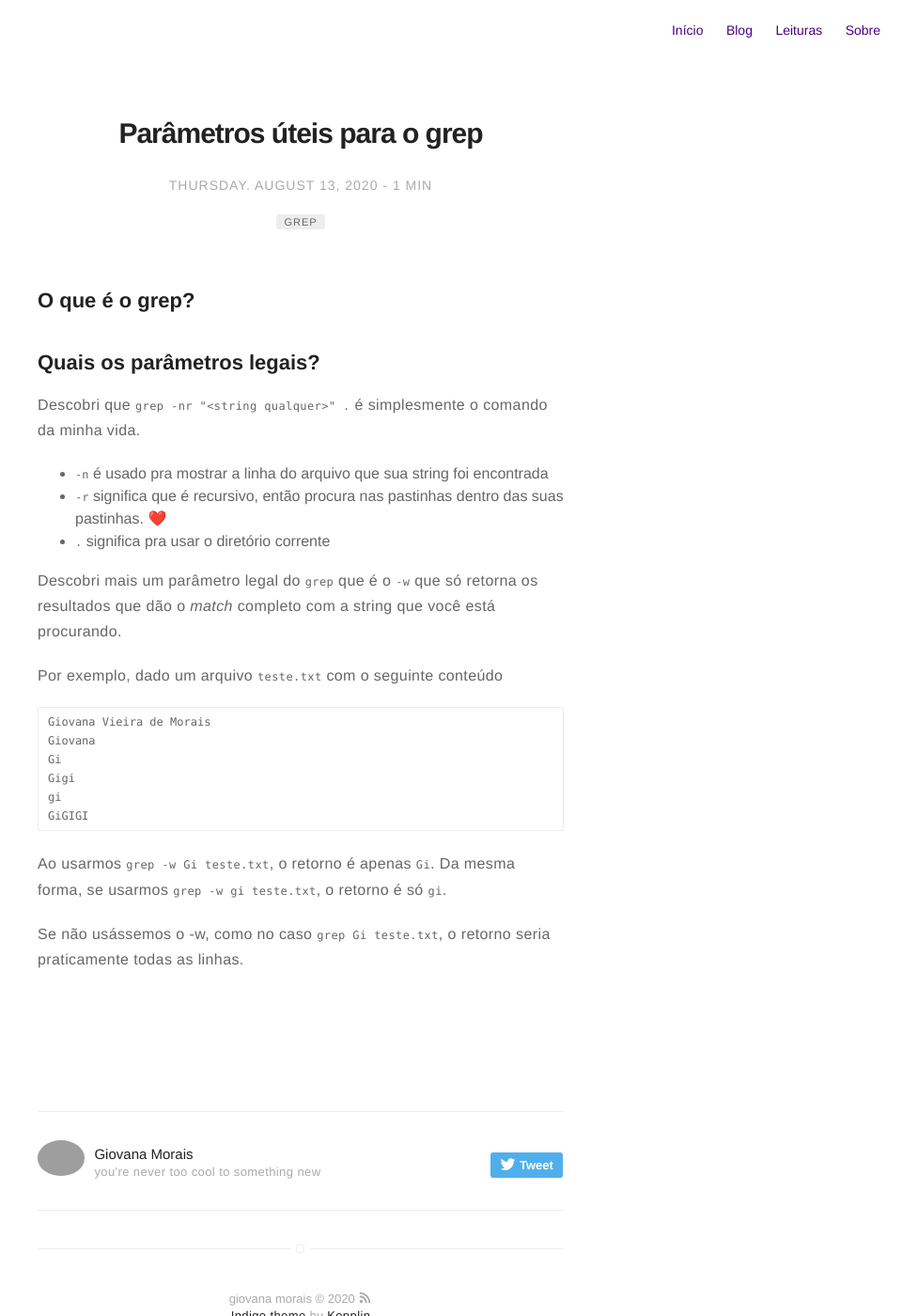
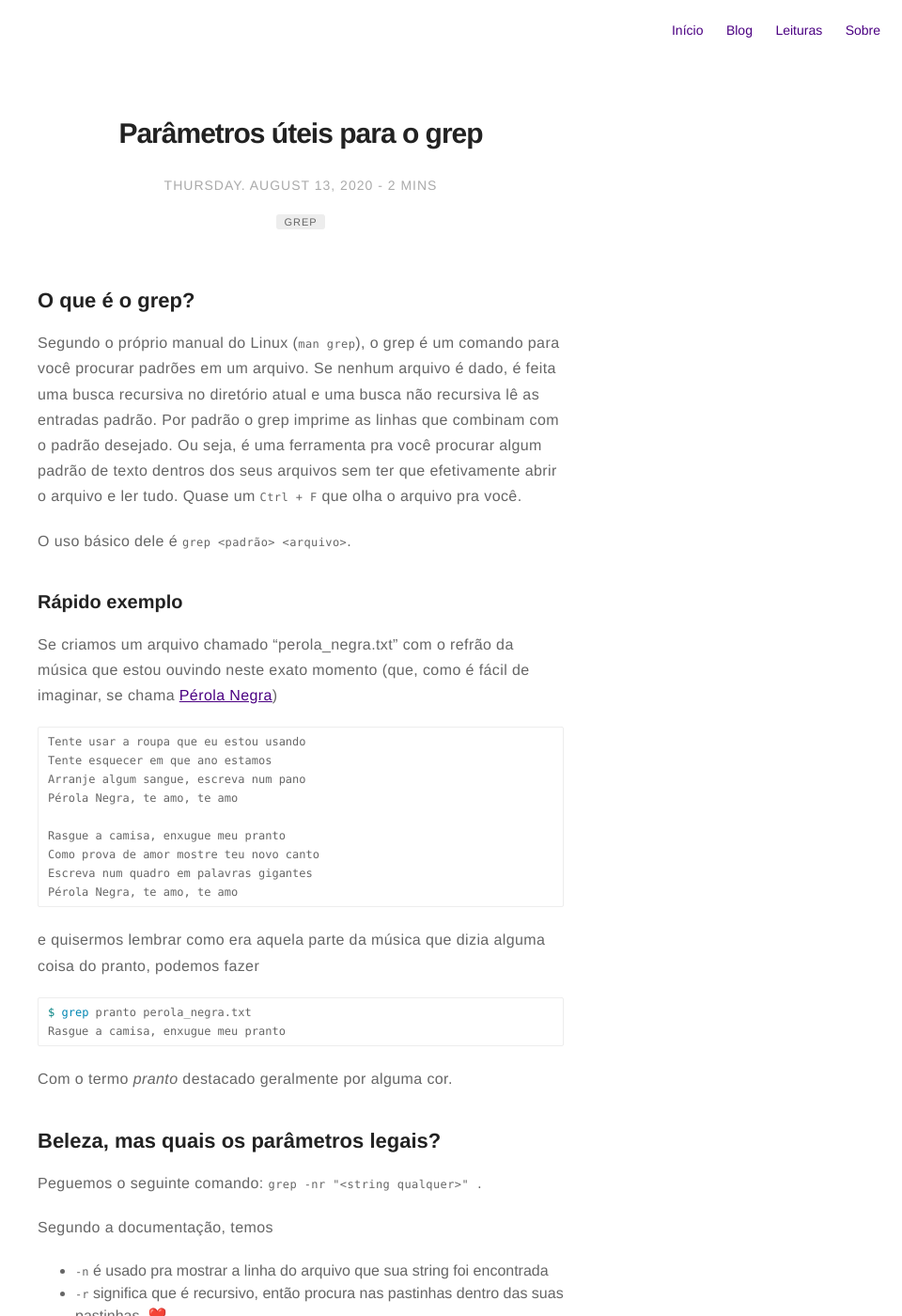
Before and after one commit to giovana-morais/giovana-morais.github.io, a Jekyll site: the page built from _posts/2020-08-13-grep.md, in a window 1280 px wide and 1400 px high. Shown: the whole window at 94% size, without its empty margins (320-1280 px from the left). Built offline with Jekyll 4.4.1, drawn with Linux system fonts in a browser that asks for light colours; emoji names are drawn with the system emoji font.

Commit message:
re-organizando textos

````diff
--- a/_posts/2020-08-13-grep.md
+++ b/_posts/2020-08-13-grep.md
@@ -10,13 +10,47 @@ author: giovanamorais
 ---
 
 ## O que é o grep?
+Segundo o próprio manual do Linux (`man grep`), o grep é um comando para você procurar
+padrões em um arquivo. Se nenhum arquivo é dado, é feita uma busca recursiva no diretório
+atual e uma busca não recursiva lê as entradas padrão. Por padrão o grep imprime as linhas
+que combinam com o padrão desejado. Ou seja, é uma ferramenta pra você procurar algum
+padrão de texto dentros dos seus arquivos sem ter que efetivamente abrir o arquivo e ler
+tudo. Quase um `Ctrl + F` que olha o arquivo pra você.
 
+O uso básico dele é `grep <padrão> <arquivo>`.
 
-## Quais os parâmetros legais?
-Descobri que
-`grep -nr "<string qualquer>" .` é simplesmente o comando da minha
-vida.
+### Rápido exemplo
 
+Se criamos um arquivo chamado "perola_negra.txt" com o refrão da música que estou ouvindo neste
+exato momento (que, como é fácil de imaginar, se chama [Pérola Negra](https://www.youtube.com/watch?v=bJjKyc7VeCc))
+
+```text
+Tente usar a roupa que eu estou usando
+Tente esquecer em que ano estamos
+Arranje algum sangue, escreva num pano
+Pérola Negra, te amo, te amo
+
+Rasgue a camisa, enxugue meu pranto
+Como prova de amor mostre teu novo canto
+Escreva num quadro em palavras gigantes
+Pérola Negra, te amo, te amo
+```
+
+e quisermos lembrar como era aquela parte da música que dizia alguma coisa do pranto, podemos fazer
+
+```shell
+$ grep pranto perola_negra.txt
+Rasgue a camisa, enxugue meu pranto
+```
+
+Com o termo *pranto* destacado geralmente por alguma cor.
+
+## Beleza, mas quais os parâmetros legais?
+
+Peguemos o seguinte comando:
+`grep -nr "<string qualquer>" .`
+
+Segundo a documentação, temos
 - `-n` é usado pra mostrar a linha do arquivo que sua string foi encontrada
 - `-r` significa que é recursivo, então procura nas pastinhas dentro das suas
 pastinhas. :heart:
````
Also changed, not shown: _posts/2019-01-01-dev_blog_0.md (deleted, +0 -21 lines), _posts/2019-11-04-hacktoberfest.md (deleted, +0 -27 lines), _posts/2020-08-12-open_source.md (renamed from _posts/2020-10-12-open_source.md, +1 -1 lines).
